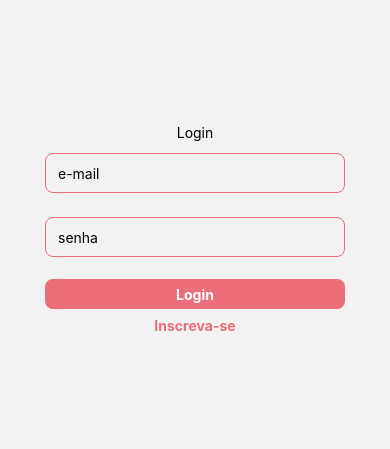
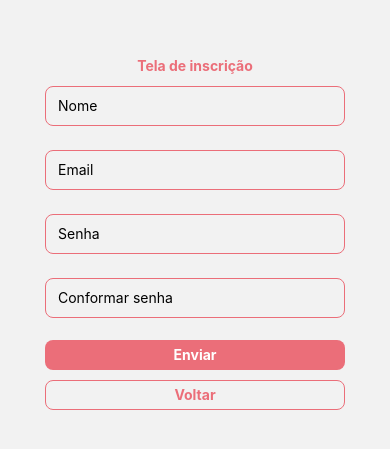
Before and after one commit to jadsonkenard/interface-movel-01, a React Native app: screen /SignUp in a window 390 px wide. Shown: the part 189-638 px from the top of the page. Built offline with nearby package versions, Linux system fonts and the light colour scheme.

Commit message:
Adicionado tipos com typescript e botoes de voltar em cadastro e nas configurações

```diff
--- a/src/components/themes/Button.ts
+++ b/src/components/themes/Button.ts
@@ -50,5 +50,4 @@ export const ButtonText = styled.Text`
 export const ButtonTextOutline = styled.Text`
     color: ${theme.colors.primary};
     font-weight: bold;
-    padding: 8px;
 `
--- a/src/routes/index.tsx
+++ b/src/routes/index.tsx
@@ -1,16 +1,24 @@
 import { NavigationContainer } from "@react-navigation/native";
 import { ShowBottomTabs } from "../Navigation";
 import { SignIn, SignUp } from "../screens";
-import { createNativeStackNavigator } from "@react-navigation/native-stack";
+import { NativeStackNavigationProp, createNativeStackNavigator } from "@react-navigation/native-stack";
 
 const Stack = createNativeStackNavigator();
+
+type StackNavigationType = {
+    Navegar: undefined;
+    SignUp: undefined;
+    Login: undefined
+}
+
+export type StackTypes = NativeStackNavigationProp<StackNavigationType>
 
 export default function Routes(){
     return(
         <NavigationContainer>
-            <Stack.Navigator initialRouteName="Home">
-                <Stack.Screen name="Home" component={SignIn} options={{ headerShown: false}}/>
-                <Stack.Screen name="Inscrever-se" component={SignUp} />
+            <Stack.Navigator initialRouteName="Login">
+                <Stack.Screen name="Login" component={SignIn} options={{ headerShown: false}}/>
+                <Stack.Screen name="SignUp" component={SignUp} options={{ headerShown: false }}/>
                 <Stack.Screen name="Navegar" component={ShowBottomTabs} options={{ headerShown: false}}/>
             </Stack.Navigator>
         </NavigationContainer>
--- a/src/screens/Chat/index.tsx
+++ b/src/screens/Chat/index.tsx
@@ -1,11 +1,11 @@
-import { Text } from "react-native";
+import { ButtonTextOutline } from "../../components";
 import { Container } from "./style";
 
 
 export default function Chat() {
     return(
         <Container>
-            <Text>Chat</Text>
+            <ButtonTextOutline>Chat</ButtonTextOutline>
         </Container>
     )
 }
--- a/src/screens/Chat/style.ts
+++ b/src/screens/Chat/style.ts
@@ -3,7 +3,6 @@ import { theme } from "../../components";
 
 export const Container = styled.View`
     flex: 1;
-    background-color: ${theme.colors.primary};
     align-items: center;
     justify-content: center;
 `
--- a/src/screens/Home/index.tsx
+++ b/src/screens/Home/index.tsx
@@ -1,11 +1,11 @@
-import { Text } from "react-native";
 import { Container } from "./style";
+import { ButtonTextOutline } from "../../components";
 
 
 export default function Home() {
     return(
         <Container>
-            <Text>Home</Text>
+            <ButtonTextOutline>Home</ButtonTextOutline>
         </Container>
     )
 }
--- a/src/screens/Home/style.ts
+++ b/src/screens/Home/style.ts
@@ -4,7 +4,6 @@ import { theme } from "../../components";
 
 export const Container = styled.View`
     flex: 1;
-    background-color: ${theme.colors.primary};
     align-items: center;
     justify-content: center;
 `
--- a/src/screens/Profile/index.tsx
+++ b/src/screens/Profile/index.tsx
@@ -1,11 +1,11 @@
-import { Text } from "react-native";
 import { Container } from "./style";
+import { ButtonTextOutline } from "../../components";
 
 
 export default function Profile() {
     return(
         <Container>
-            <Text>Perfil</Text>
+            <ButtonTextOutline>Perfil</ButtonTextOutline>
         </Container>
     )
 }
--- a/src/screens/Profile/style.ts
+++ b/src/screens/Profile/style.ts
@@ -3,7 +3,6 @@ import { theme } from "../../components";
 
 export const Container = styled.View`
     flex: 1;
-    background-color: ${theme.colors.primary};
     align-items: center;
     justify-content: center;
 `
--- a/src/screens/Settings/index.tsx
+++ b/src/screens/Settings/index.tsx
@@ -1,11 +1,19 @@
-import { Text } from "react-native";
+import { ButtonGOutline, ButtonTextOutline } from "../../components";
+import { StackTypes } from "../../routes";
 import { Container } from "./style";
+import { useNavigation } from "@react-navigation/native";
 
 
 export default function Settings() {
+
+    const navigation = useNavigation<StackTypes>();
+
     return(
         <Container>
-            <Text>Configurações</Text>
+            <ButtonTextOutline>Configurações</ButtonTextOutline>
+            <ButtonGOutline>
+                <ButtonTextOutline onPress={() => navigation.navigate("Login")}>Sair</ButtonTextOutline>
+            </ButtonGOutline>
         </Container>
     )
 }
--- a/src/screens/Settings/style.ts
+++ b/src/screens/Settings/style.ts
@@ -3,7 +3,6 @@ import { theme } from "../../components";
 
 export const Container = styled.View`
     flex: 1;
-    background-color: ${theme.colors.primary};
     align-items: center;
     justify-content: center;
 `
--- a/src/screens/SignIn/index.tsx
+++ b/src/screens/SignIn/index.tsx
@@ -1,22 +1,19 @@
-import React from "react";
-import { Text } from "react-native";
 import { Container } from "./style";
 import { ButtonG, InputContainer, ButtonTextOutline, ButtonText } from "../../components";
-
 import { useNavigation } from "@react-navigation/native";
+import { StackTypes } from "../../routes";
 
 export default function SignIn() {
-const navigation: any = useNavigation();
+const navigation = useNavigation<StackTypes>();
 
     return (
         <Container>
-            <Text>Login</Text>
-            <InputContainer placeholder="e-mail"/>
-            <InputContainer placeholder="senha"/>
+            <InputContainer placeholder="E-mail"/>
+            <InputContainer placeholder="Senha"/>
             <ButtonG onPress={() => navigation.navigate("Navegar")}>
                 <ButtonText>Login</ButtonText>
             </ButtonG>
-            <ButtonTextOutline onPress={() => navigation.navigate("Inscrever-se")}>Inscreva-se</ButtonTextOutline>
+            <ButtonTextOutline onPress={() => navigation.navigate("SignUp")}>Inscreva-se</ButtonTextOutline>
         </Container>
     )
 }
--- a/src/screens/SignUp/index.tsx
+++ b/src/screens/SignUp/index.tsx
@@ -1,8 +1,10 @@
 import { Container } from "./style";
-import { ButtonG, ButtonText,  ButtonTextOutline, InputContainer } from "../../components";
+import { ButtonG, ButtonGOutline, ButtonText,  ButtonTextOutline, InputContainer } from "../../components";
+import { useNavigation } from "@react-navigation/native";
+import { StackTypes } from "../../routes";
 
 export default function SignUp() {
-
+const navigation = useNavigation<StackTypes>();
 
     return (
         <Container>
@@ -14,6 +16,9 @@ export default function SignUp() {
             <ButtonG>
                 <ButtonText>Enviar</ButtonText>
             </ButtonG>
+            <ButtonGOutline onPress={() => navigation.navigate("Login")}>
+                <ButtonTextOutline>Voltar</ButtonTextOutline>
+            </ButtonGOutline>
         </Container>
     )
 }
```
